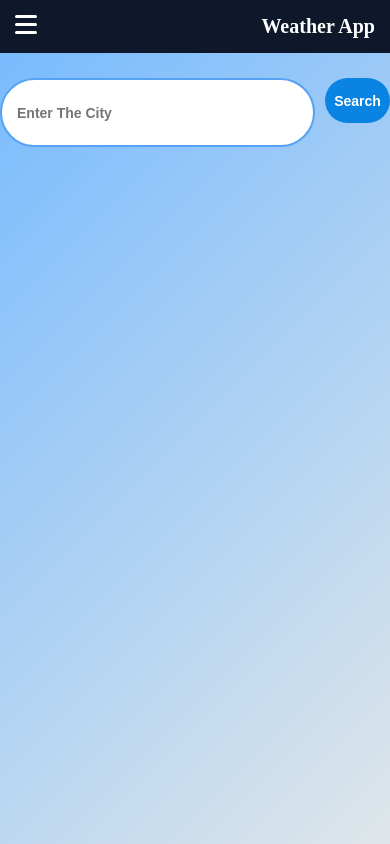
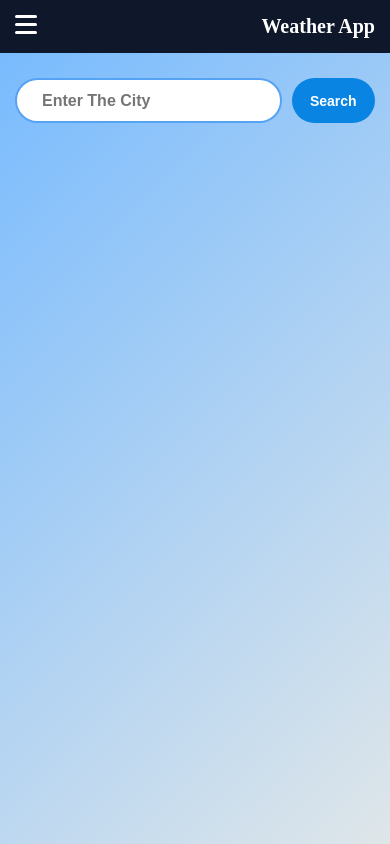
Before and after one commit to TCYokesh/weather-app, a React (Vite) app: page / in a window 390 px wide. Built offline with nearby package versions, Linux system fonts and the light colour scheme.

Commit message:
resume spacing addition

```diff
--- a/src/App.css
+++ b/src/App.css
@@ -1,6 +1,7 @@
 *{
     margin: 0px;
     padding: 0px;
+box-sizing: border-box;
 }
 
 body{
@@ -89,7 +90,7 @@ body{
 .copyright {
 width: 100%;
 text-align: center;
-    margin-bottom: 100px;
+margin-bottom: 0;
     font-size: large;
     font-weight: bold;
 }
@@ -138,13 +139,14 @@ body{
 }
 
 .weather{
-	background-color: linear-gradient(135deg, #4facfe, #00c6fb);
+    background: linear-gradient(135deg, #4facfe, #00c6fb);
     border-radius: 40px;
     box-shadow: 0 10px 30px rgba(0,0,0,0.25);
     padding: 25px;
     justify-content: center;
     align-items: center;
-	width: 400px;
+    width: 90%;
+max-width: 400px;
 }
 
 .weather-top{
@@ -188,8 +190,9 @@ hr {
 
 .timings{
     display: flex;
-	justify-content: space-between;
-	gap: 40px;
+flex-wrap: wrap;
+    justify-content: center;
+    gap: 15px;
     padding: 15px 15px;
     color: #e70d0d;
 }
@@ -229,7 +232,7 @@ hr {
     font-weight: bold;
 }
 
-@media (max-width: 600px) {
+@media (max-width: 768px) {
 
     .header {
         padding: 15px;
@@ -253,13 +256,14 @@ hr {
 
     .search-box input {
         width: 100%;
+        max-width: 350px;
         height: 45px;
-    padding: 10px 15px;
-    font-size: 14px;
+        padding: 10px 25px;
+        font-size: 16px;
     }
 
     .search-box button {
-    width: 90px;
+        width: 120px;
         height: 45px;
         font-size: 14px;
     }
@@ -291,7 +295,6 @@ hr {
         font-size: 16px;
     }
 
-
     .city-name {
         font-size: 18px;
     }
@@ -317,5 +320,4 @@ hr {
     .error {
         font-size: 18px;
     }
-
 }
```
Lines whose indentation alone changed are shown as unchanged.
